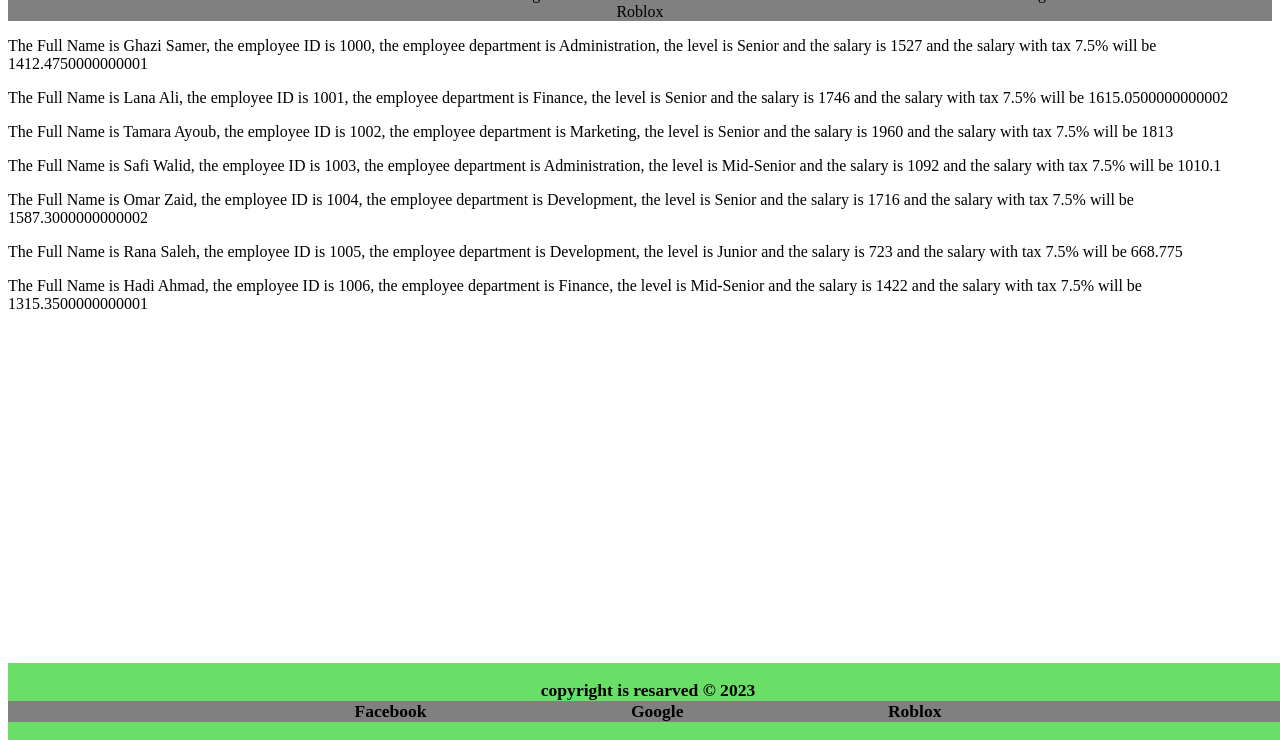
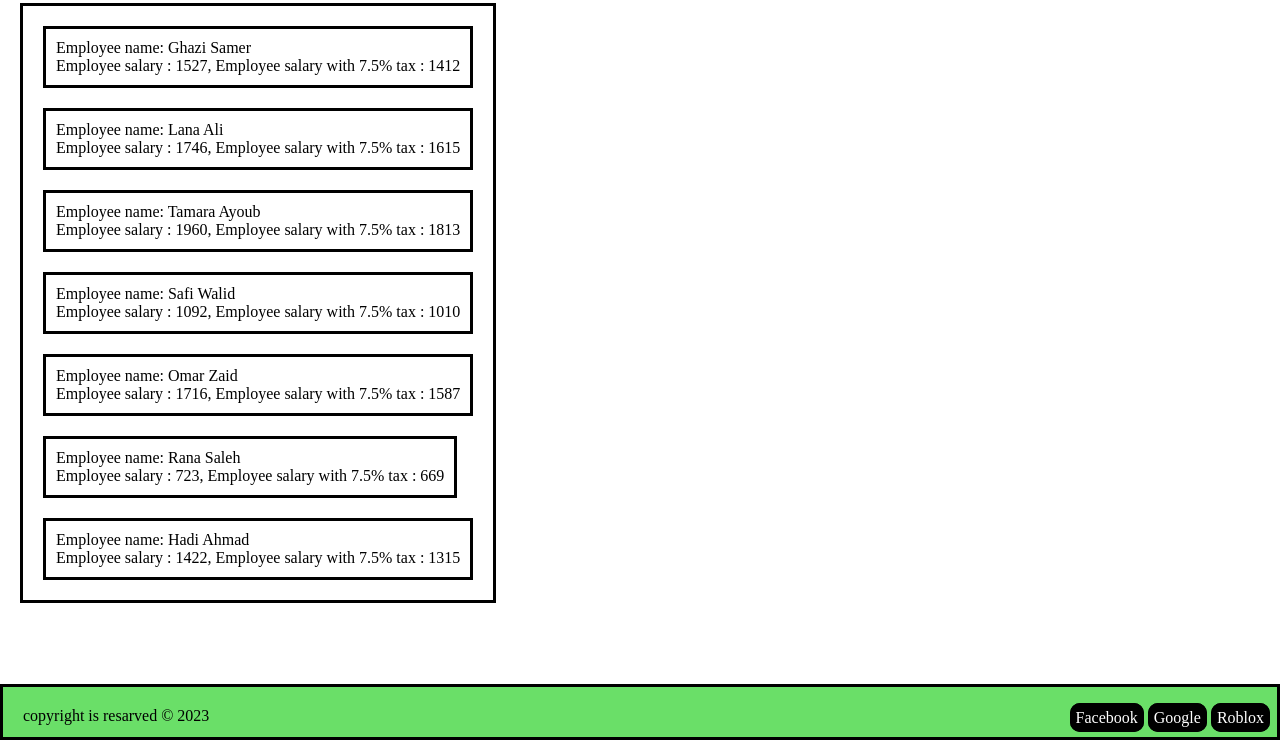
Before and after one commit to raghad2410/HR-management-system, a plain HTML site: page index.html in a window 1280 px wide. Shown: the part 60-800 px from the top of the page. Drawn offline with Linux system fonts and the light colour scheme.

Commit message:
Assignment 08

```diff
--- a/app.js
+++ b/app.js
@@ -7,27 +7,31 @@
     this.level = level;
 
     this.salary = this.calcSalary();
-    this.netSalary = 0.925 * this.salary
+    this.netSalary = Math.round(0.925 * this.salary)
 
-    this.para = `The Full Name is ${this.fullName}, the employee ID is ${this.EmployeeID}, the employee department is ${this.department},
-    the level is ${this.level} and the salary is ${this.salary} and the salary with tax 7.5% will be ${this.netSalary}`;
-
+    this.para = `Employee name: ${this.fullName} `;
+    this.sal = `Employee salary : ${this.salary}, Employee salary with 7.5% tax : ${this.netSalary}`
     arr.push(this);
+    console.log(this) //object
 }
+console.log(arr) //array
 
 EmployeeInformation.prototype.calcSalary = function () {
     if (this.level === "Senior") {
         min = 1500;
         max = 2000;
-        return (Math.floor(Math.random() * (max - min + 1)) + min);
+        finalSalary = Math.floor(Math.random() * (max - min + 1)) + min
+        return (Math.round(finalSalary));
     } else if (this.level === "Mid-Senior") {
         min = 1000;
         max = 1500;
-        return (Math.floor(Math.random() * (max - min + 1)) + min);
+        finalSalary = Math.floor(Math.random() * (max - min + 1)) + min
+        return (Math.round(finalSalary));
     } else if (this.level === "Junior") {
         min = 500;
         max = 1000;
-        return (Math.floor(Math.random() * (max - min + 1)) + min);
+        finalSalary = Math.floor(Math.random() * (max - min + 1)) + min
+        return (Math.round(finalSalary));
     }
 }
 
@@ -39,9 +43,18 @@
 const emp1005 = new EmployeeInformation(1005, "Rana Saleh", "Development", "Junior");
 const emp1006 = new EmployeeInformation(1006, "Hadi Ahmad", "Finance", "Mid-Senior");
 
+
+
 for (let i = 0; i < arr.length; i++) {
     const newP = document.createElement("p");
-    newP.textContent = arr[i].para;
+    newP.textContent = `${arr[i].para}`;
+    const newPP = document.createElement("p");
+    newPP.textContent = `${arr[i].sal}`;
+
+    const parentPpp = document.createElement("div");
+    parentPpp.appendChild(newP)
+    parentPpp.appendChild(newPP)
+
     const parentElement = document.getElementById("list");
-    parentElement.appendChild(newP);
+    parentElement.appendChild(parentPpp);
 }
--- a/index.html
+++ b/index.html
@@ -20,24 +20,26 @@
 
 
     <main>
-        <div>
-            <p id="list">
 
-            </p>
+        <div id="list">
+
         </div>
+
     </main>
 
 
     <footer>
 
-        <h3>
-            copyright is resarved &copy; 2023
+        <div>
+            <copyright>
+                copyright is resarved &copy; 2023
+            </copyright>
             <nav>
                 <a href="https://www.facebook.com/" title="go to facebook page" target="_blanck">Facebook</a>
                 <a href="https://www.google.com/" title="go to facebook page" target="_blanck">Google</a>
                 <a href="https://www.roblox.com/" title="go to roblox page" target="_blanck">Roblox</a>
             </nav>
-        </h3>
+        </div>
 
     </footer>
     <script src="./app.js"></script>
--- a/style.css
+++ b/style.css
@@ -1,11 +1,97 @@
-header h1 {
+* {
+    padding: 0;
+    margin: 0;
+}
+
+/* header style */
+
+header {
+    display: flex;
+    text-align: center;
+    justify-content: center;
+    background-color: #6adf68;
+    border: solid;
+}
+
+
+
+header nav {
+    position: absolute;
+    right: 10px;
+    top: 13px;
+}
+
+header nav a {
+    text-decoration: none;
+    border: solid black;
+    border-radius: 10px;
+    padding: 3px;
+    background-color: rgb(0, 0, 0);
+    color: white;
+}
+
+/* main style */
+main div {
+    margin: 20px;
+    border: solid;
+    width: fit-content;
+}
+
+main div div {
+    display: block;
+    width: max-content;
+    margin: 20px;
+    padding: 10px;
+    border: solid;
+}
+
+
+
+
+
+/* footer style */
+footer {
+    position: absolute;
+    bottom: 0px;
+    width: 100%;
+}
+
+footer div {
+    display: flex;
+    background-color: #6adf68;
+    border: solid;
+    height: 50px;
+    bottom: auto;
+}
+
+footer div copyright {
+    padding: 10px;
+    margin: 10px;
+}
+
+footer nav {
+    position: absolute;
+    right: 10px;
+    bottom: 13px;
+}
+
+footer nav a {
+    text-decoration: none;
+    border: solid black;
+    border-radius: 10px;
+    padding: 3px;
+    background-color: rgb(0, 0, 0);
+    color: white;
+}
+
+/* header h1 {
     background-color: #6adf68;
     text-align: center;
     margin: 0;
-}
+} */
 
 
-nav {
+/* nav {
     background-color: grey;
     text-align: center;
 }
@@ -14,9 +100,9 @@
     padding: 100px;
     text-decoration: none;
     color: black;
-}
+} */
 
-footer {
+/* footer {
     background-color: #6adf68;
     text-align: center;
     font-size: 15px;
@@ -31,4 +117,4 @@
     flex-direction: column;
     justify-content: space-between;
 
-}
+} */
```
